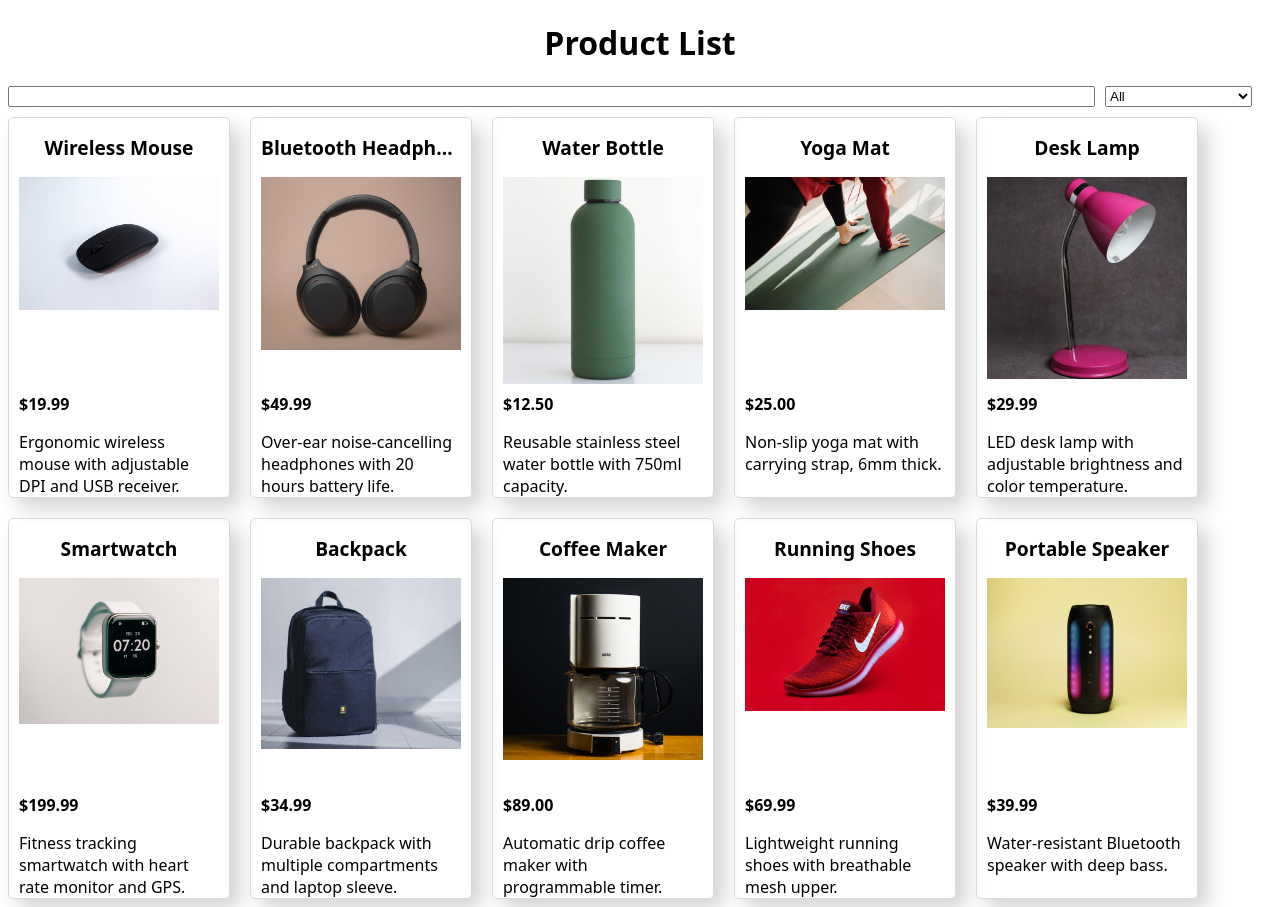
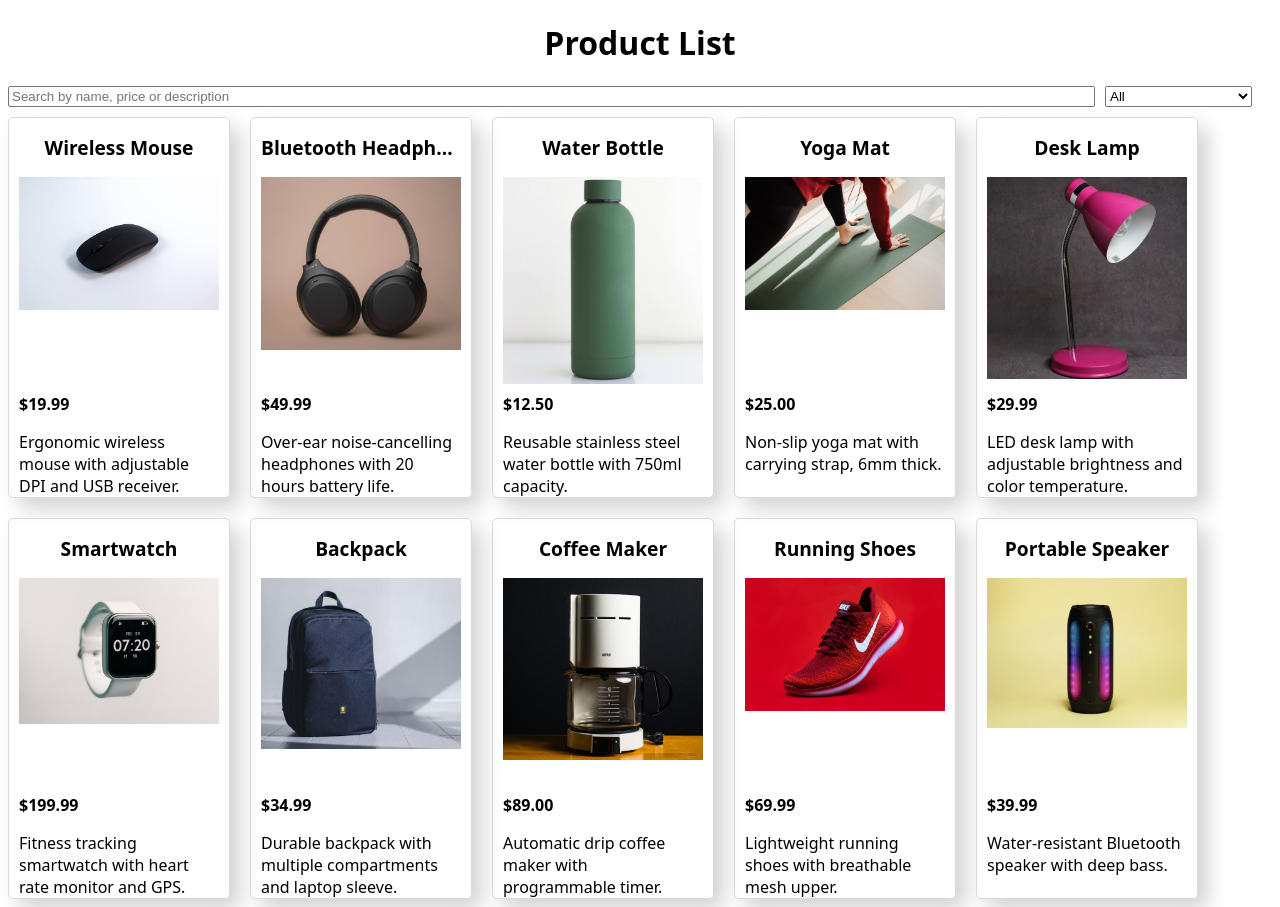
Before and after one commit to DhanushkaChandimal/react-e-commerce-product-listing-app, a React (Vite) app: page / in a window 1280 px wide. Built offline with nearby package versions, Linux system fonts and the light colour scheme.

Commit message:
Add placeholder text to search bar

```diff
--- a/src/components/ProductList.jsx
+++ b/src/components/ProductList.jsx
@@ -22,7 +22,7 @@ const PorductList = ({products}) =>{
         <div>
             {/* Optional features: bonus challenge */}
             <div className='search-bar'>
-                <input type="text" value={searchText} onChange={e => setSearchText(e.target.value)}/>
+                <input type="text" value={searchText} onChange={e => setSearchText(e.target.value)} placeholder="Search by name, price or description"/>
                 <select value={selectedCategory} onChange={e => setSelectedCategory(e.target.value)}>
                     <option value="">All</option>
                     {categories.map((category, index) => (
```
